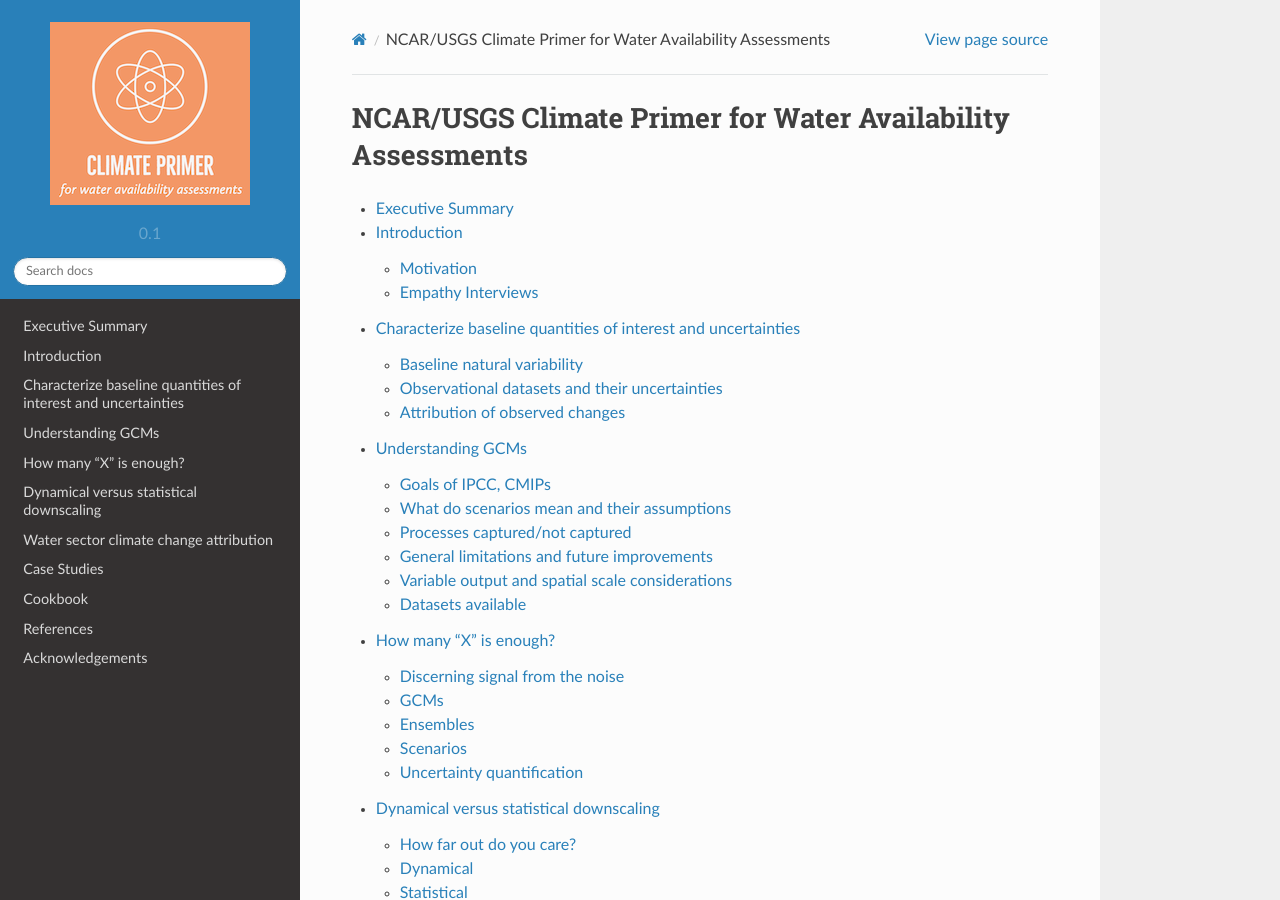
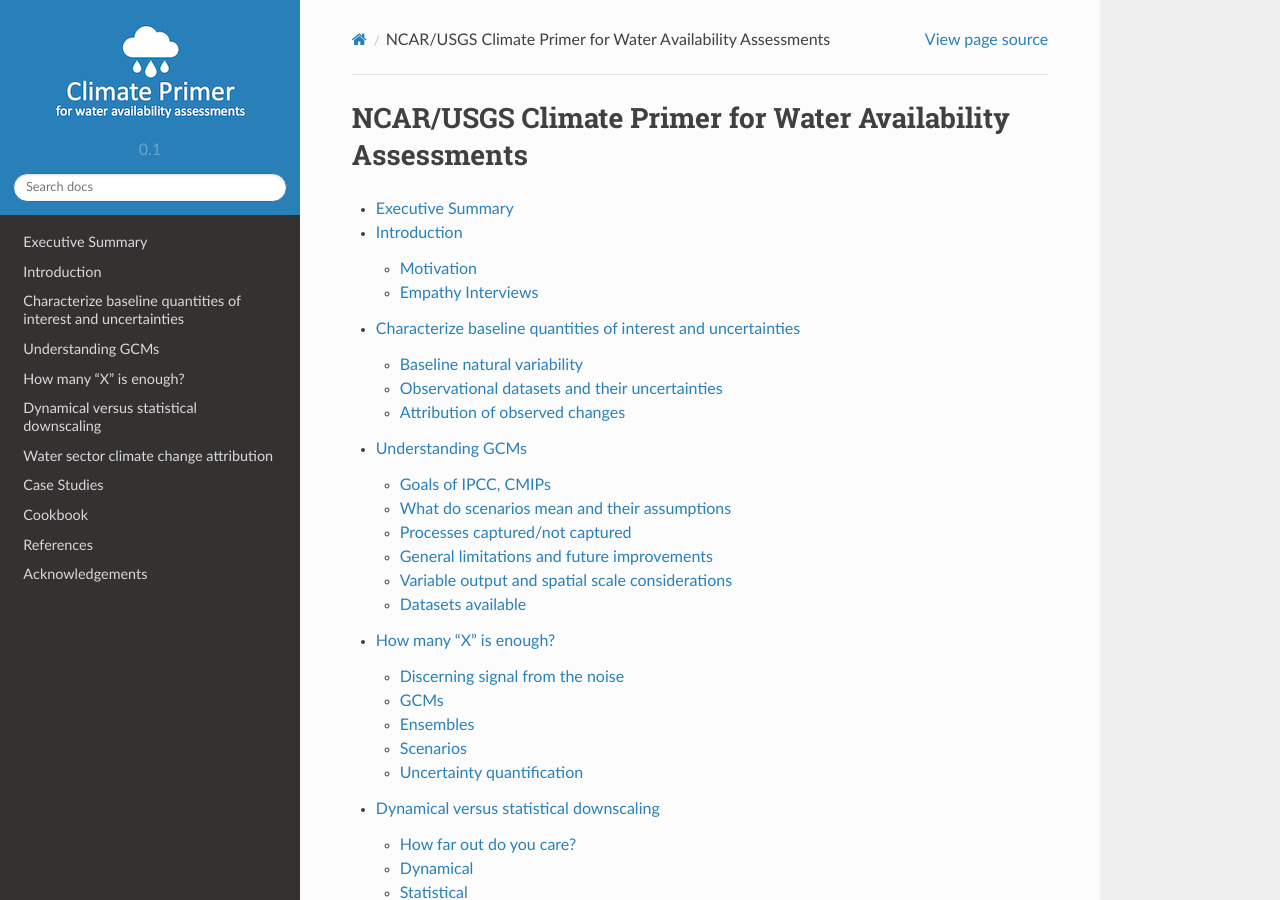
Before and after one commit to aubreyd/sphinx-test, a Sphinx documentation site: the page built from doc/index.rst, in a window 1280 px wide and 900 px high. Built offline with Sphinx 7.4.7 and the Read the Docs theme 2.0.0, drawn with Linux system fonts in a browser that asks for light colours.

Commit message:
try another logo

```diff
--- a/doc/conf.py
+++ b/doc/conf.py
@@ -85,7 +85,7 @@
 #
 html_theme = 'sphinx_rtd_theme'
 
-html_logo = "climate_primer_small.png"
+html_logo = "climate_primer_small2.png"
 
 # Theme options are theme-specific and customize the look and feel of a theme
 # further.  For a list of options available for each theme, see the
```
Also changed, not shown: doc/climate_primer_small2.png (added).
